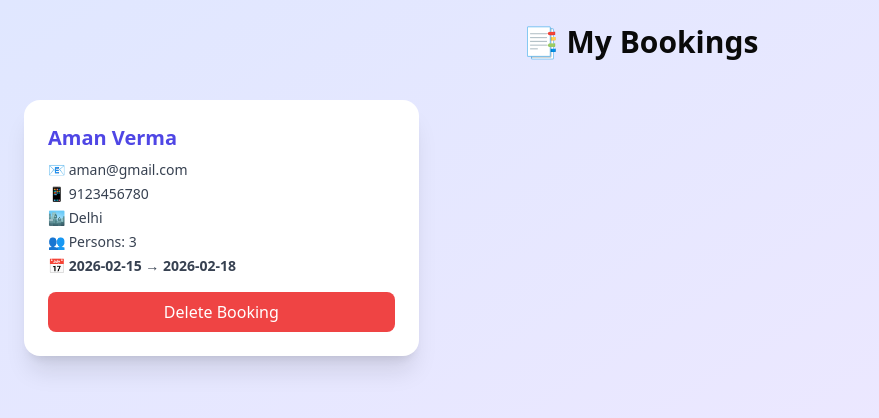
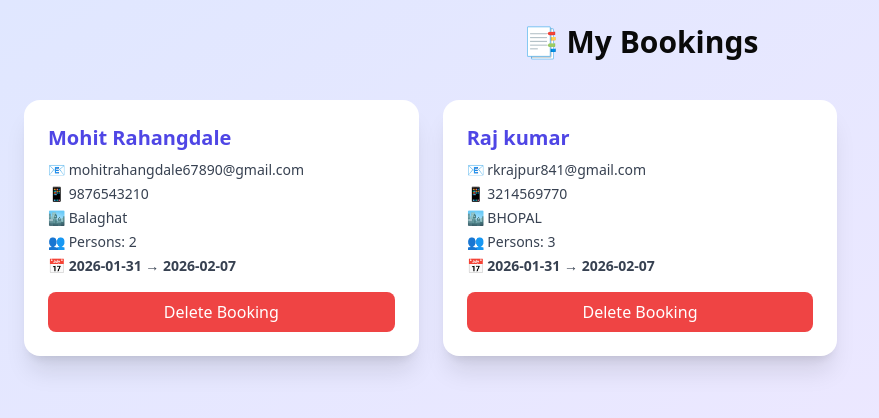
Before and after one commit to roushan-rajput/Palace-A-Hotel-Booking-Website, a React (Vite) app: page /Booking in a window 1280 px wide. Shown: the top 418 px of the page, without its empty margins (0-879 px from the left). Built offline with nearby package versions, Linux system fonts and the light colour scheme; data requests are answered from the project's data file.

Commit message:
Add Special Logic in Database

```diff
--- a/db.json
+++ b/db.json
@@ -9,6 +9,28 @@
       "checkin": "2026-02-15",
       "checkout": "2026-02-18",
       "persons": 3
+    },
+    {
+      "id": "1593",
+      "name": "Mohit Rahangdale",
+      "email": "mohitrahangdale67890@gmail.com",
+      "mobile": "9876543210",
+      "city": "Balaghat",
+      "checkin": "2026-01-31",
+      "checkout": "2026-02-07",
+      "persons": "2",
+      "loggedemail": null
+    },
+    {
+      "id": "4360",
+      "name": "Raj kumar",
+      "email": "rkrajpur841@gmail.com",
+      "mobile": "3214569770",
+      "city": "BHOPAL",
+      "checkin": "2026-01-31",
+      "checkout": "2026-02-07",
+      "persons": "3",
+      "loggedemail": null
     }
   ]
 }
--- a/src/App.jsx
+++ b/src/App.jsx
@@ -11,6 +11,8 @@ import Login from "./Pages/Login/Login"
 import Loginhome from "./Pages/Loginhome/Loginhome"
 import Bookingform from "./Pages/Bookingform/Bookingform"
 import Booking from "./Pages/Booking/Booking"
+import Logout from "./Pages/Home/Home"
+
 
 
 
@@ -30,6 +32,7 @@ export default function App() {
         {/* Auth Routes */}
         <Route path="/signup" element={<Signup />} />
         <Route path="/login" element={<Login />} />
+        <Route path="/Home" element={<Logout />} />
       </Routes>
     </BrowserRouter>
   )
--- a/src/Pages/Booking/Booking.jsx
+++ b/src/Pages/Booking/Booking.jsx
@@ -1,20 +1,25 @@
 import React, { useEffect, useState } from "react";
 import axios from "axios";
 import { motion } from "framer-motion";
+import StaggeredMenu from "../../Components/Staggeredmenu";
 
 const Booking = () => {
+
   const [bookings, setBookings] = useState([]);
 
   const FetchData = () => {
     axios
       .get("http://localhost:4000/bookings")
-      //
-
-
-
-      .then((res) => setBookings(res.data))
+      .then((res) => {
+        let Data = res.data;
+        let Finaldata = Data.filter((e) => {
+          return e.loggedemail === localStorage.getItem("email");
+        });
+        setBookings(Finaldata);
+      })
       .catch(() => console.log("Network issue"));
   };
+
 
   const DeleteBooking = (id) => {
     axios.delete(`http://localhost:4000/bookings/${id}`)
--- a/src/Pages/Bookingform/Bookingform.jsx
+++ b/src/Pages/Bookingform/Bookingform.jsx
@@ -3,7 +3,7 @@ import { NavLink } from "react-router-dom";
 import { useState } from "react";
 import axios from "axios";
 
-export default function BookingForm() {
+export default function Bookingform() {
 
   const [formData, setFormData] = useState({
     name: "",
@@ -25,22 +25,26 @@ export default function BookingForm() {
   const handleSubmit = (e) => {
     e.preventDefault();
 
-    axios.post("http://localhost:4000/bookings", formData)
-      .then(() => {
-        alert("🎉 Booking Successful!");
-        setFormData({
-          name: "",
-          email: "",
-          mobile: "",
-          city: "",
-          checkin: "",
-          checkout: "",
-          persons: ""
+    let valid = true;
+
+    if (formData.name.trim() === "") {
+      alert("Name is required");
+      valid = false;
+    }
+
+    if (valid) {
+      let api = "http://localhost:4000/bookings";
+      let loggedemail = localStorage.getItem("email");
+
+      axios
+        .post(api, { ...formData, loggedemail })
+        .then(() => {
+          alert("🎉 Booking Confirmed!!");
+        })
+        .catch(() => {
+          alert("❌ Booking Failed");
         });
-      })
-      .catch(() => {
-        alert("❌ Booking Failed");
-      });
+    }
   };
 
   return (
@@ -58,50 +62,79 @@ export default function BookingForm() {
           Luxury Palace Booking
         </h2>
 
-        <NavLink to="/Loginhome"
-          className="bg-yellow-500 text-black px-4 py-1 rounded-lg">
+        <NavLink
+          to="/Loginhome"
+          className="bg-yellow-500 text-black px-4 py-1 rounded-lg"
+        >
           Go Back....
         </NavLink>
 
         <br /><br />
 
-        {/* FORM */}
         <form className="space-y-4" onSubmit={handleSubmit}>
 
-          <input name="name" value={formData.name}
+          <input
+            name="name"
+            value={formData.name}
             onChange={handleChange}
-            type="text" placeholder="Full Name"
-            className="w-full p-3 rounded-lg bg-black/40" />
+            type="text"
+            placeholder="Full Name"
+            className="w-full p-3 rounded-lg bg-black/40"
+          />
 
-          <input name="email" value={formData.email}
+          <input
+            name="email"
+            value={formData.email}
             onChange={handleChange}
-            type="email" placeholder="Email ID"
-            className="w-full p-3 rounded-lg bg-black/40" />
+            type="email"
+            placeholder="Email ID"
+            className="w-full p-3 rounded-lg bg-black/40"
+          />
 
-          <input name="mobile" value={formData.mobile}
+          <input
+            name="mobile"
+            value={formData.mobile}
             onChange={handleChange}
-            type="tel" placeholder="Mobile Number"
-            className="w-full p-3 rounded-lg bg-black/40" />
+            type="tel"
+            placeholder="Mobile Number"
+            className="w-full p-3 rounded-lg bg-black/40"
+          />
 
-          <input name="city" value={formData.city}
+          <input
+            name="city"
+            value={formData.city}
             onChange={handleChange}
-            type="text" placeholder="City"
-            className="w-full p-3 rounded-lg bg-black/40" />
+            type="text"
+            placeholder="City"
+            className="w-full p-3 rounded-lg bg-black/40"
+          />
 
           <div className="grid grid-cols-2 gap-4">
-            <input name="checkin" value={formData.checkin}
+            <input
+              name="checkin"
+              value={formData.checkin}
               onChange={handleChange}
-              type="date" className="p-3 rounded-lg bg-black/40" />
+              type="date"
+              className="p-3 rounded-lg bg-black/40"
+            />
 
-            <input name="checkout" value={formData.checkout}
+            <input
+              name="checkout"
+              value={formData.checkout}
               onChange={handleChange}
-              type="date" className="p-3 rounded-lg bg-black/40" />
+              type="date"
+              className="p-3 rounded-lg bg-black/40"
+            />
           </div>
 
-          <input name="persons" value={formData.persons}
+          <input
+            name="persons"
+            value={formData.persons}
             onChange={handleChange}
-            type="number" placeholder="No. of Persons"
-            className="w-full p-3 rounded-lg bg-black/40" />
+            type="number"
+            placeholder="No. of Persons"
+            className="w-full p-3 rounded-lg bg-black/40"
+          />
 
           <motion.button
             type="submit"
@@ -112,7 +145,6 @@ export default function BookingForm() {
             Book Palace
           </motion.button>
 
-
         </form>
       </motion.div>
     </div>
```
